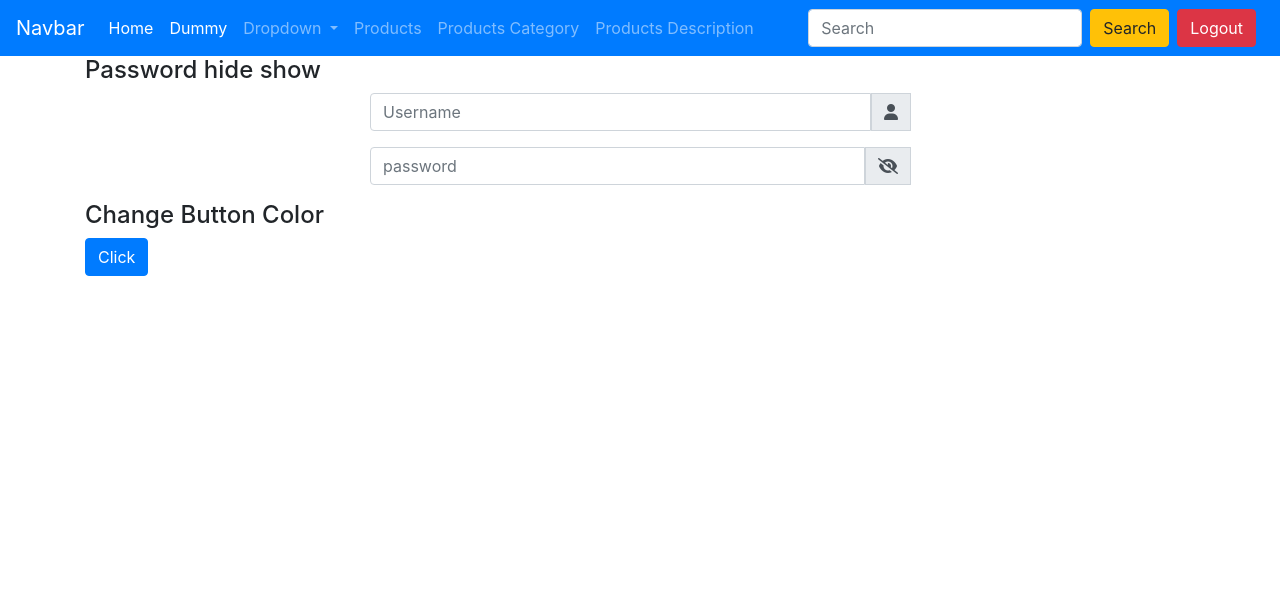
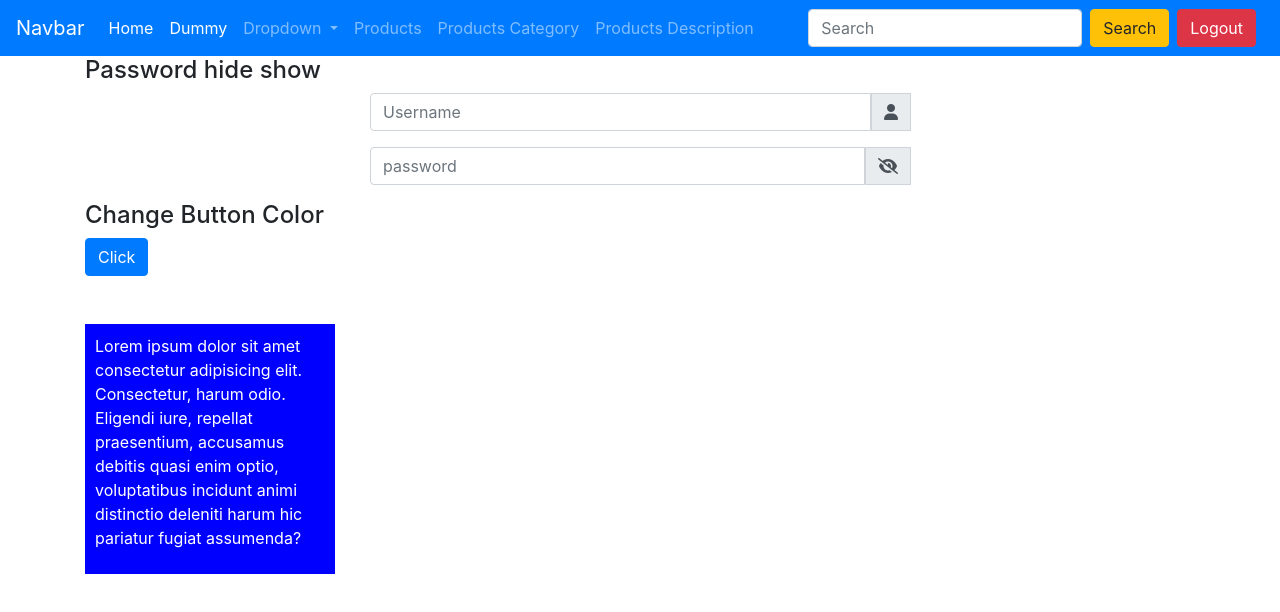
Before and after one commit to Rajeshsutare/1-practice, an Angular app: page /dummy in a window 1280 px wide. Shown: the top 612 px of the page. Built offline with nearby package versions, Linux system fonts and the light colour scheme.

Commit message:
CCA-201-box created

```diff
--- a/src/app/pages/components/dummy/dummy.component.html
+++ b/src/app/pages/components/dummy/dummy.component.html
@@ -43,3 +43,6 @@
 
 }"
 >Click</button>
+<div class="box mt-5">
+  <p>Lorem ipsum dolor sit amet consectetur adipisicing elit. Consectetur, harum odio. Eligendi iure, repellat praesentium, accusamus debitis quasi enim optio, voluptatibus incidunt animi distinctio deleniti harum hic pariatur fugiat assumenda?</p>
+</div>
--- a/src/app/pages/components/dummy/dummy.component.scss
+++ b/src/app/pages/components/dummy/dummy.component.scss
@@ -2,3 +2,11 @@
 i{
     cursor: pointer;
 }
+
+.box{
+    width: 250px;
+    height: 250px;
+    background-color: blue;
+    color: #fff;
+    padding: 10px;
+}
```
